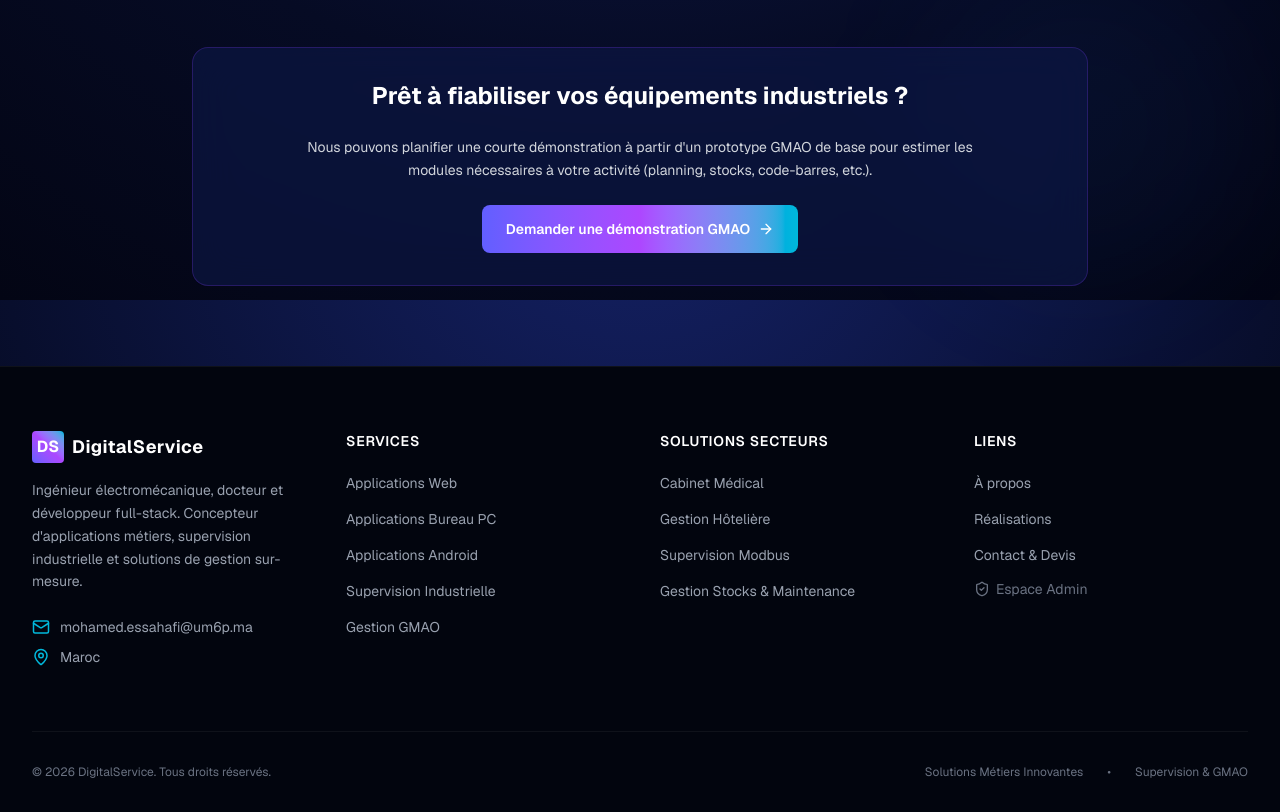
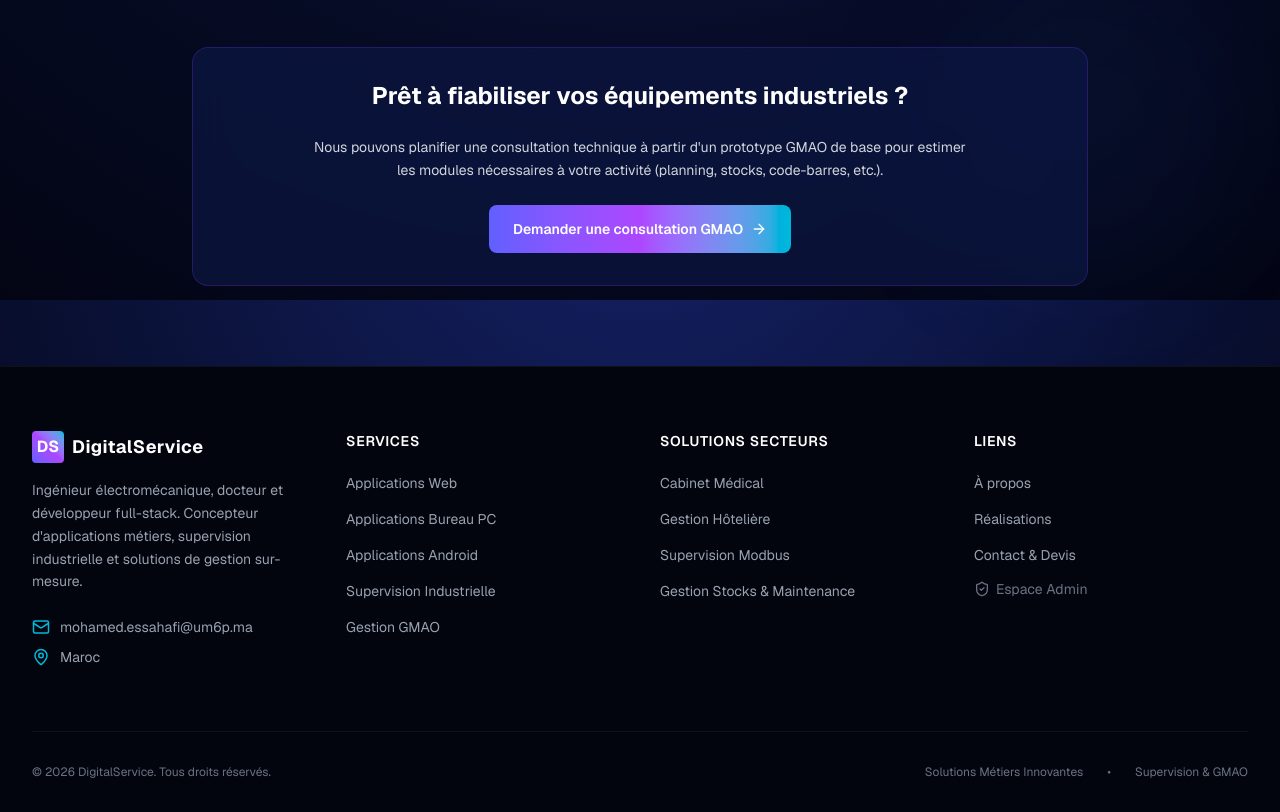
Before and after one commit to Medweh/site_clients, a Next.js app: page /gmao in a window 1280 px wide. Shown: the part 2900-3712 px from the top of the page. Built offline with nearby package versions, Linux system fonts and the light colour scheme; no server answers.

Commit message:
Content: replace 'demander une demonstration' with 'demander une consultation'

```diff
--- a/app/gmao/page.tsx
+++ b/app/gmao/page.tsx
@@ -210,14 +210,14 @@ export default function GMAOPage() {
       <div className="glass-panel rounded-2xl p-8 max-w-4xl mx-auto text-center bg-gradient-to-tr from-indigo-950/20 to-blue-950/10 border-indigo-500/20 space-y-6">
         <h2 className="text-2xl font-bold text-white">Prêt à fiabiliser vos équipements industriels ?</h2>
         <p className="text-sm text-gray-300 max-w-2xl mx-auto leading-relaxed">
-          Nous pouvons planifier une courte démonstration à partir d'un prototype GMAO de base pour estimer les modules nécessaires à votre activité (planning, stocks, code-barres, etc.).
+          Nous pouvons planifier une consultation technique à partir d'un prototype GMAO de base pour estimer les modules nécessaires à votre activité (planning, stocks, code-barres, etc.).
         </p>
         <div>
           <Link
             href="/contact?service=gmao"
             className="inline-flex items-center justify-center px-6 py-3.5 rounded-lg text-sm font-semibold text-white bg-gradient-to-r from-indigo-500 via-purple-500 to-cyan-500 hover:from-indigo-400 hover:to-cyan-400 transition-all duration-200"
           >
-            Demander une démonstration GMAO
+            Demander une consultation GMAO
             <ArrowRight className="ml-2 h-4 w-4" />
           </Link>
         </div>
--- a/app/page.tsx
+++ b/app/page.tsx
@@ -583,7 +583,7 @@ export default function Home() {
         </h2>
 
         <p className="text-sm sm:text-base text-gray-300 max-w-2xl mx-auto leading-relaxed">
-          Planifions ensemble une démonstration ou discutons de votre cahier des charges pour concevoir l'application qui vous fera gagner du temps et de l'argent.
+          Planifions ensemble une consultation ou discutons de votre cahier des charges pour concevoir l'application qui vous fera gagner du temps et de l'argent.
         </p>
 
         <div className="flex flex-col sm:flex-row items-center justify-center gap-4">
```
